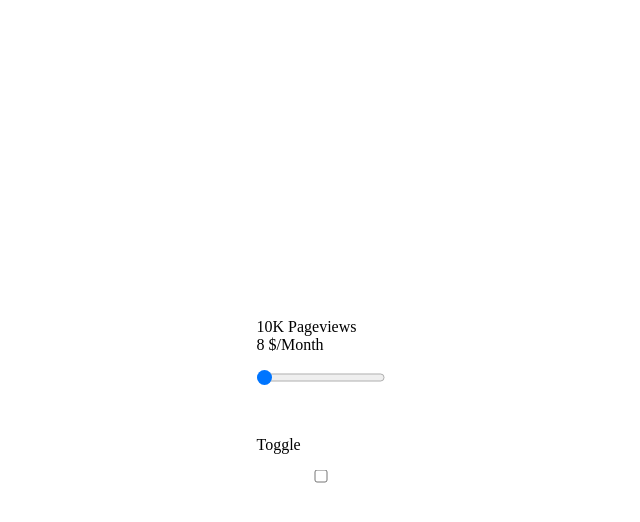
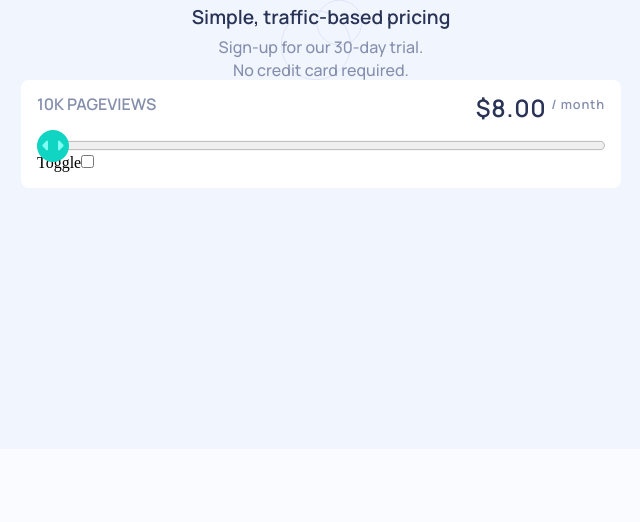
Before and after one commit to USKhokhar/investo-task, a React (Vite) app: page / in a window 1280 px wide. Shown: the top 522 px of the page, without its empty margins (319-959 px from the left). Built offline with nearby package versions, Linux system fonts and the light colour scheme.

Commit message:
slider styled --> incomplete styling along with some additional style updates

```diff
--- a/index.html
+++ b/index.html
@@ -6,6 +6,9 @@
     <meta http-equiv="X-UA-Compatible" content="IE=edge" />
     <meta name="author" content="USKhokhar" />
     <link rel="icon" type="image/png" href="./public/assets/images/favicon-32x32.png" />
+    <link rel="preconnect" href="https://fonts.googleapis.com">
+    <link rel="preconnect" href="https://fonts.gstatic.com" crossorigin>
+    <link href="https://fonts.googleapis.com/css2?family=Manrope:wght@200;300;400;500;600;700;800&display=swap" rel="stylesheet">
     <title>Investo Task</title>
   </head>
   <body>
--- a/src/App.jsx
+++ b/src/App.jsx
@@ -1,4 +1,5 @@
 import React, { useState } from 'react'
+// import "./index.css"
 
 const App = () => {
     const DISCOUNT_RATE = 0.25
@@ -24,23 +25,38 @@ const App = () => {
     }
   return (
     <main>
+        {/* Banner section */}
+        <section className='bannerSection'>
+            <h1>
+                Simple, traffic-based pricing
+            </h1>
+            <sub>
+                Sign-up for our 30-day trial.
+                <br />
+                No credit card required.
+            </sub>
+        </section>
         {/* Pricing Section */}
-        <section>
+        <section className='pricingSection'>
             {/* Price Indication */}
-            <article>
-                <span>{priceOptions[priceValue].pageViews} Pageviews</span>
-                <br />
-                <span>
-                    {
+            <article className='sliderPart'>
+                <span className='pageViews'>{priceOptions[priceValue].pageViews} Pageviews</span>
+                <p  className='billingPeriod'>
+                    <span className='billPrice'>
+                        ${
                             isMonthly
                             ? priceOptions[priceValue].billingPrice
                             : priceOptions[priceValue].billingPrice - (priceOptions[priceValue].billingPrice * DISCOUNT_RATE)
-                    } $/Month
+                        }.00
                     </span>
-            </article>
-
+                    <span className='month'>
+                        / month
+                    </span>
+                </p>
                 {/* Progress slider */}
+                <div className='sliderDiv'>
                     <input
+                        className='slider'
                         type="range"
                         name="slider"
                         id="slider"
@@ -50,6 +66,10 @@ const App = () => {
                         onChange={handlePriceChange}
                         step={1}
                     />
+                    <progress className='progressBar' max={priceOptions.length-1} value={priceValue} />
+                </div>
+            </article>
+
 
             <br />
             {/* Toggle */}
--- a/src/index.css
+++ b/src/index.css
@@ -1,15 +1,153 @@
+:root {
+  /* FONTS */
+  --primary-font: 'Manrope',
+    sans-serif;
+
+  /* PRIMARY COLORS */
+  --cyan-sm: hsl(174, 77%, 80%);
+  --cyan-lg: hsl(174, 86%, 45%);
+  --greyred-sm: hsl(14, 92%, 95%);
+  --red-sm: hsl(15, 100%, 70%);
+  --blue-sm: hsl(226, 100%, 87%);
+
+  /* NEUTRAL COLORS */
+  --white: hsl(0, 0%, 100%);
+  --blue-xs: hsl(228, 100%, 99%);
+  --greyblue-sm: hsl(224, 65%, 95%);
+  --greyblue-xs: hsl(223, 50%, 87%);
+  --greyblue-base: hsl(225, 20%, 60%);
+  --greyblue-lg: hsl(227, 35%, 25%);
+}
+
 * {
   margin: 0;
   padding: 0;
   box-sizing: border-box;
+  font-size: 16px;
 }
 
-section {
-  position: absolute;
-  top: 50%;
-  left: 50%;
-  translate: -50% -50%;
+body {
+  background: var(--blue-xs);
+}
 
+/* MAIN */
+main {
+  width: 100vw;
+  height: 100vh;
+  background-image: url("/assets/images/bg-pattern.svg");
+  background-repeat: no-repeat;
+}
+
+/* BANNER SECTION */
+.bannerSection {
+  background: url("/assets/images/pattern-circles.svg") center center/contain no-repeat;
+  text-align: center;
+}
+
+.bannerSection h1 {
+  font: normal 600 1.2rem/2.2rem var(--primary-font);
+  color: var(--greyblue-lg);
+}
+
+.bannerSection sub {
+  font: normal 500 1rem/1.2rem var(--primary-font);
+  color: var(--greyblue-base);
+}
+
+/* PRICING SECTION */
+.pricingSection {
+  background: var(--white);
+  width: 90vw;
+  max-width: 600px;
+  margin: auto;
+  border-radius: 8px;
+  padding: 1rem;
+}
+
+.sliderPart {
   display: grid;
+  grid-template-columns: 1fr 1fr;
+  grid-template-rows: auto auto;
   gap: 1rem;
 }
+
+.pageViews {
+  grid-column: 1;
+  font: normal 600 1rem/1rem var(--primary-font);
+  color: var(--greyblue-base);
+  text-transform: uppercase;
+}
+
+.billingPeriod {
+  grid-column: 2;
+  text-align: right;
+  display: flex;
+  justify-content: flex-end;
+  align-items: flex-start;
+  gap: 0.3rem;
+  letter-spacing: 0.05rem;
+}
+
+.billPrice {
+  font: normal 600 1.5rem/1.5rem var(--primary-font);
+  color: var(--greyblue-lg);
+}
+
+.month {
+  font: normal 600 0.8rem/1rem var(--primary-font);
+  color: var(--greyblue-base);
+}
+
+.sliderDiv {
+  grid-column: 1/3;
+  grid-row: 2;
+  position: relative;
+
+}
+
+progress {
+  /* display: none; */
+  /* background: var(--cyan-sm); */
+  /* background: transparent; */
+  /* -ms-progress-appearance: var(--cyan-sm); */
+  /* -ms-progress-appearance: bar; */
+}
+
+
+.progressBar {
+  position: absolute;
+  width: 100%;
+  z-index: 1;
+  height: 1.2rem;
+}
+
+
+
+.slider {
+  z-index: 2;
+  position: absolute;
+  height: 1.2rem;
+  width: 100%;
+  appearance: none;
+  /* background-color: var(--cyan-sm); */
+  background: transparent;
+  border-radius: 1rem;
+  outline: none;
+  cursor: pointer;
+}
+
+.slider::-webkit-slider-thumb {
+  -webkit-appearance: none;
+  width: 2rem;
+  aspect-ratio: 1;
+  /* height: 2rem; */
+  background-image: url("/assets/images/icon-slider.svg");
+  background-repeat: no-repeat;
+  background-position: 50% 50%;
+  background-color: var(--cyan-lg);
+  border-radius: 50%;
+}
+
+.slider::-webkit-slider-thumb:hover {
+  box-shadow: 0 0 1rem var(--cyan-lg);
+}
```
Lines whose indentation alone changed are shown as unchanged.
